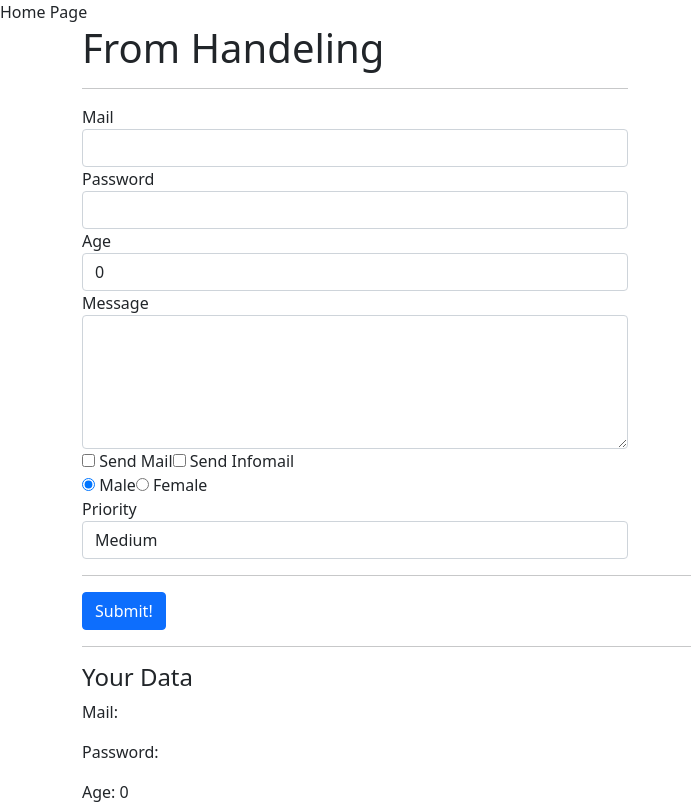
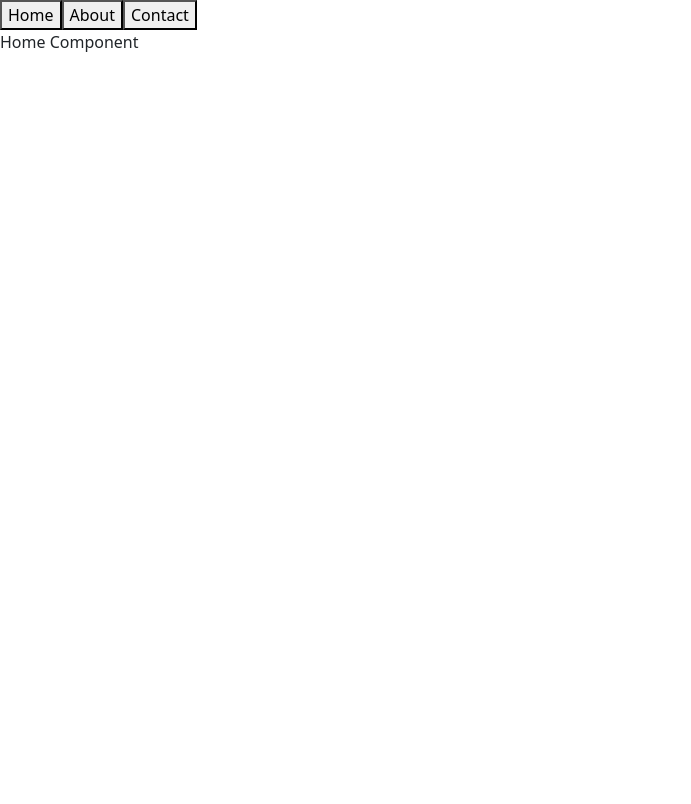
Before and after one commit to WebKawsar/vue-form, a Vue app: page / in a window 1280 px wide. Shown: the top 804 px of the page, without its empty margins (0-691 px from the left). Built offline with nearby package versions, Linux system fonts and the light colour scheme.

Commit message:
Done dynamic comp

```diff
--- a/src/App.vue
+++ b/src/App.vue
@@ -1,9 +1,11 @@
 <template>
   <div>
+    <button @click="CompToRender='Home'">Home</button>
+    <button @click="CompToRender='About'">About</button>
+    <button @click="CompToRender='Form'">Contact</button>
 
-      Home Page
-      <br>
-      <Form></Form>
+    <component :is="CompToRender"></component>
+
 
   </div>
 </template>
@@ -14,14 +16,19 @@ import Form from "./Components/Form/Form";
 import "bootstrap";
 import 'bootstrap/dist/css/bootstrap.min.css';
 
+import Home from "./Components/Home/Home";
+import About from "./Components/About/About";
+
 export default {
   data(){
     return {
-
+        CompToRender: "Home"
     }
   },
   components: {
-    Form
+    Form,
+    Home,
+    About
   }
 }
 </script>
--- /dev/null
+++ b/src/Components/About/About.vue
@@ -0,0 +1,15 @@
+<template>
+    <div>
+        About Component
+    </div>
+</template>
+
+<script>
+    export default {
+
+    }
+</script>
+
+<style scoped>
+
+</style>
--- a/src/Components/Form/Form.vue
+++ b/src/Components/Form/Form.vue
@@ -88,14 +88,14 @@
             <hr>
             <div class="row">
                 <div class="col-xs-12 col-sm-8 col-sm-offset-2 col-md-6 col-md-offset-3">
-                    <button
+                    <button @click.prevent="handleSubmit"
                             class="btn btn-primary">Submit!
                     </button>
                 </div>
             </div>
         </form>
         <hr>
-        <div class="row">
+        <div class="row" v-if="isSubmitted">
             <div class="col-xs-12 col-sm-8 col-sm-offset-2 col-md-6 col-md-offset-3">
                 <div class="panel panel-default">
                     <div class="panel-heading">
@@ -133,7 +133,13 @@
                 sendMail: [],
                 gender: "Male",
                 selectedPriority: "Medium",
-                priorities: ["High", "Medium", "Low"]
+                priorities: ["High", "Medium", "Low"],
+                isSubmitted: false
+            }
+        },
+        methods: {
+            handleSubmit(){
+                this.isSubmitted = true;
             }
         }
     }
--- /dev/null
+++ b/src/Components/Home/Home.vue
@@ -0,0 +1,15 @@
+<template>
+    <div>
+        Home Component
+    </div>
+</template>
+
+<script>
+    export default {
+
+    }
+</script>
+
+<style scoped>
+
+</style>
```
